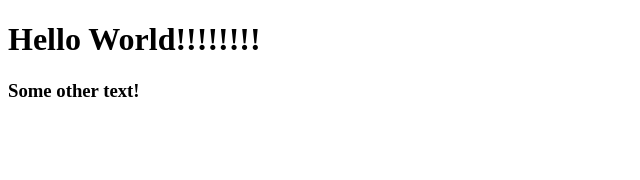
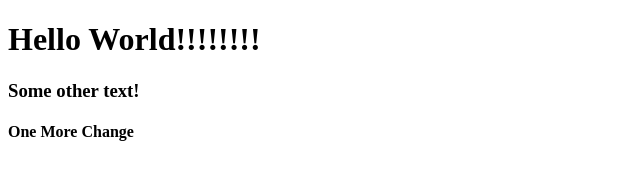
Before and after one commit to gspencer90/learning-git, a plain HTML site: page index.html in a window 1280 px wide. Shown: the whole page, without its empty margins (0-640 px from the left). Drawn offline with Linux system fonts and the light colour scheme.

Commit message:
Added another change

```diff
--- a/index.html
+++ b/index.html
@@ -9,5 +9,6 @@
 <body>
     <h1>Hello World!!!!!!!!</h1>
     <h3>Some other text!</h3>
+    <h4>One More Change</h4>
 </body>
 </html>
```
